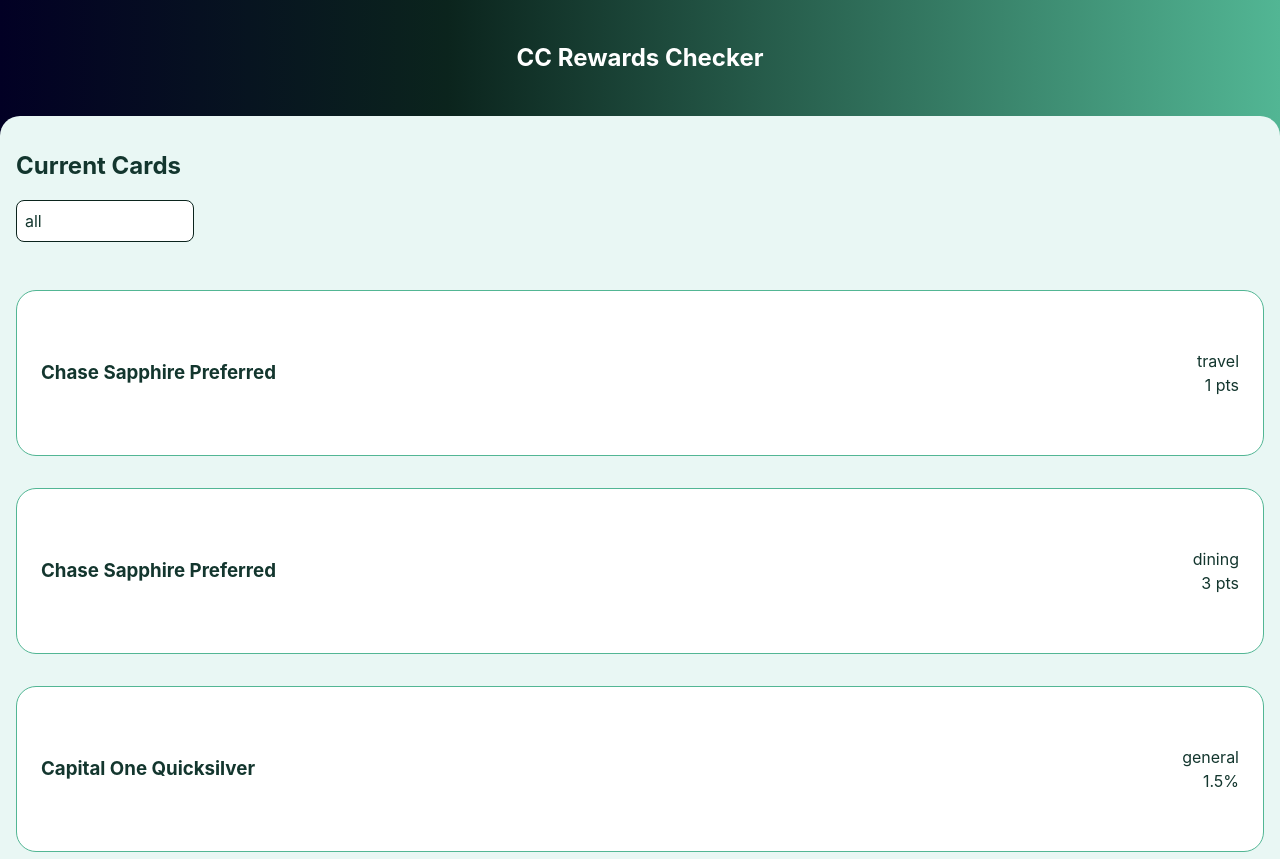
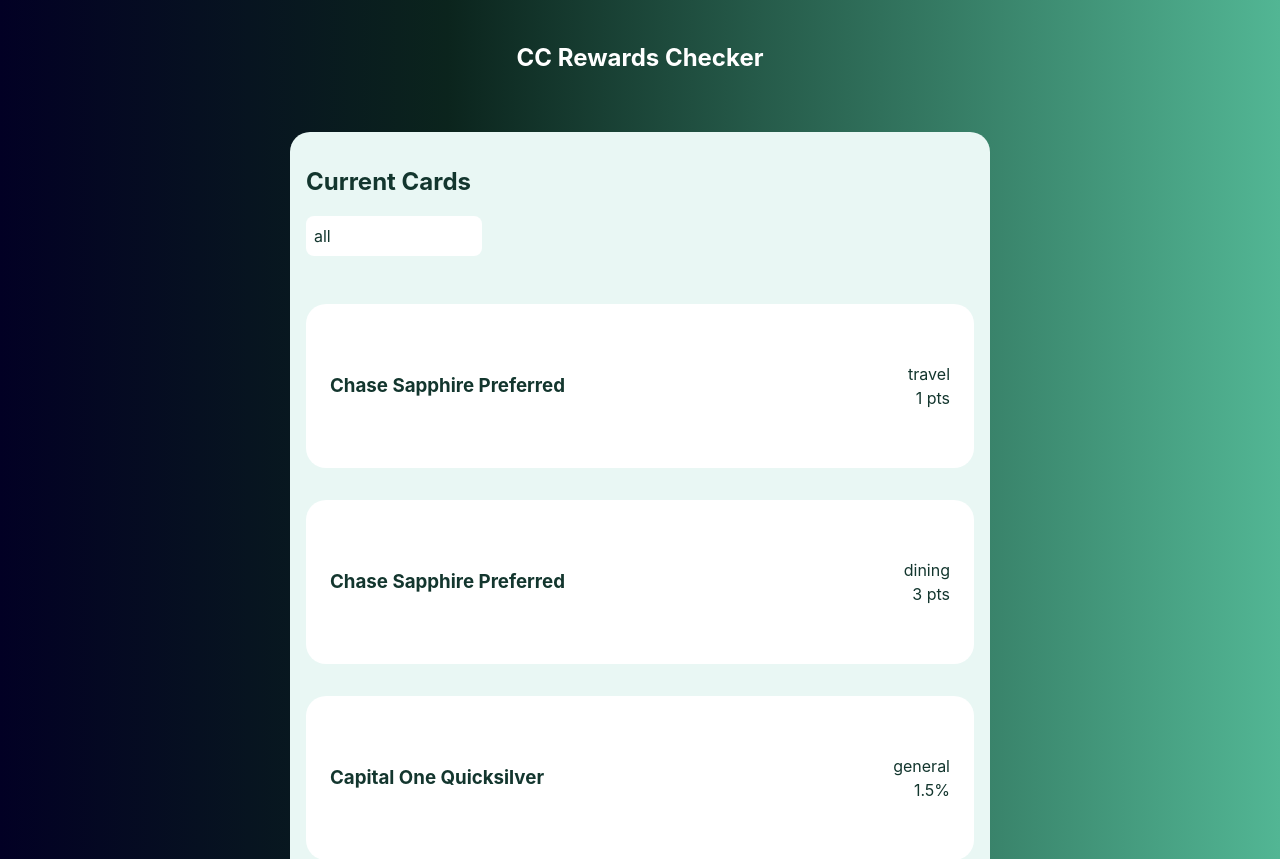
Before and after one commit to christinaor/cc-rewards-checker, a React (Vite) app: page / in a window 1280 px wide. Shown: the top 859 px of the page. Built offline with nearby package versions, Linux system fonts and the light colour scheme.

Commit message:
Style display and add padding

```diff
--- a/src/components/CardDisplay/styles.module.scss
+++ b/src/components/CardDisplay/styles.module.scss
@@ -1,7 +1,6 @@
 @import 'src/styles/colors.scss';
 
 .cardDisplay {
-  // padding: 2rem 1rem;
   min-height: 400px;
 }
 
@@ -33,7 +32,7 @@
   min-height: 100px;
   // width: 100%;
 
-  border: 1px solid $backgroundColorMint;
+  // border: 1px solid $backgroundColorMint;
   border-radius: 20px;
   background-color: $mainTextColorWhite;
 }
--- a/src/components/CategoryFilter/styles.module.scss
+++ b/src/components/CategoryFilter/styles.module.scss
@@ -21,7 +21,7 @@
   padding: 0.5rem;
   width: 10rem;
 
-  border: 1px solid $backgroundColorDarkMint;
+  // border: 1px solid $backgroundColorDarkMint;
   border-radius: 8px;
   background-color: $mainTextColorWhite;
 }
--- a/src/containers/Home/styles.module.scss
+++ b/src/containers/Home/styles.module.scss
@@ -1,7 +1,12 @@
 @import '/src/styles/colors.scss';
 
 .homeWrapper{
+  display: flex;
+  justify-content: center;
+
+  padding: 1rem;
   height: 100%;
+
   background: rgb(2,0,36);
   background: linear-gradient(90deg, rgba(2,0,36,1) 0%, rgba(11,36,29,1) 35%, rgba(82,182,148,1) 100%);
 }
@@ -12,9 +17,11 @@
   flex-grow: 1;
 
   // padding: 1rem 0 3rem;
+  max-width: 700px;
 
-  border-top-left-radius: 20px;
-  border-top-right-radius: 20px;
+  // border-top-left-radius: 20px;
+  // border-top-right-radius: 20px;
+  border-radius: 20px;
   background-color: $backgroundColorLightMint;
   // background-color: $mainTextColorWhite;
 }
```
